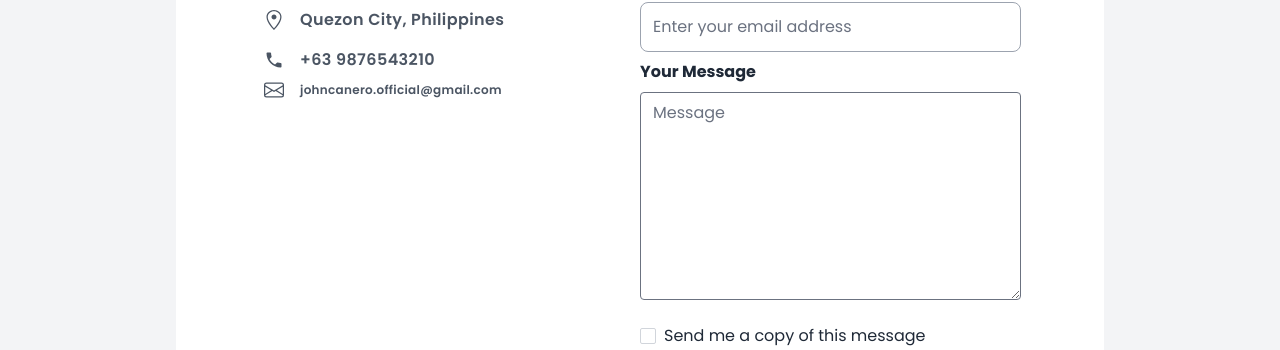
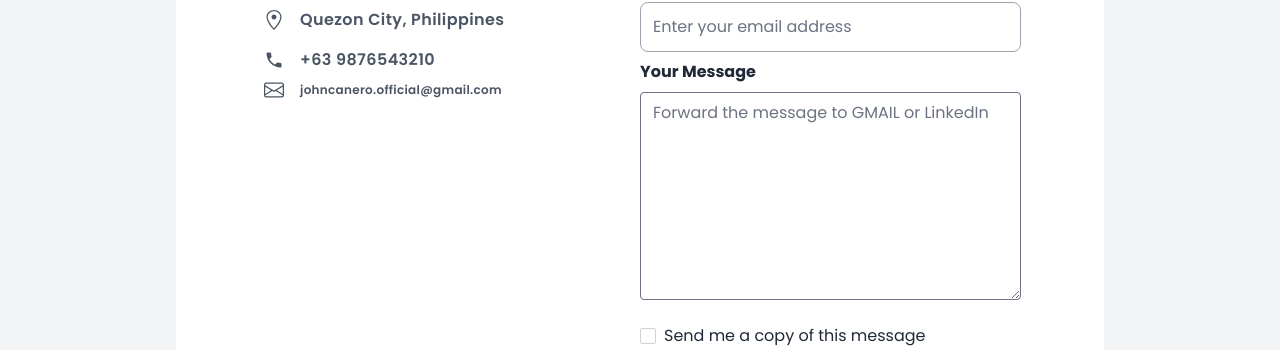
Before and after one commit to johncanero/johncanero-website, a Next.js app: page /contact in a window 1280 px wide. Shown: the part 584-934 px from the top of the page. Built offline with nearby package versions, Linux system fonts and the light colour scheme.

Commit message:
Placeholder Message

```diff
--- a/pages/contact/index.tsx
+++ b/pages/contact/index.tsx
@@ -118,7 +118,7 @@ const contact = () => {
                       <textarea
                         className="block mt-2 text-gray-700 transition ease-in-out bg-white rounded form-control lg:w-11/12 md:w-56 w-72 h-52 dark:text-white bg-clip-padding font-Poppins dark:bg-neutral-800 dark:border-neutral-700 focus:outline-none"
                         id="exampleFormControlTextarea13"
-                        placeholder="Message"
+                        placeholder="Forward the message to GMAIL or LinkedIn"
                       ></textarea>
                     </div>
                     <div className="flex mb-6 text-center form-group form-check">
```
